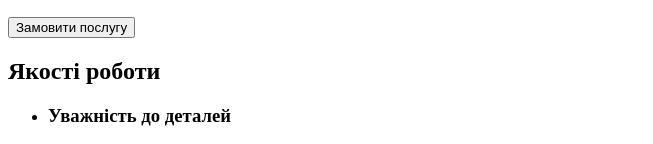
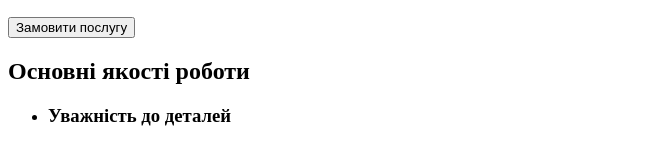
Before and after one commit to Vita-Dovhan/goit-markup-hw-01, a plain HTML site: page index.html in a window 1280 px wide. Shown: the part 198-342 px from the top of the page, without its empty margins (0-653 px from the left). Drawn offline with Linux system fonts and the light colour scheme.

Commit message:
markup-page

```diff
--- a/index.html
+++ b/index.html
@@ -42,7 +42,7 @@
         </section>
         <!-- Page_skills_section -->
         <section>
-            <h2>Якості роботи</h2>
+            <h2>Основні якості роботи</h2>
             <ul>
                 <li>
                     <h3>Уважність до деталей</h3>
```
